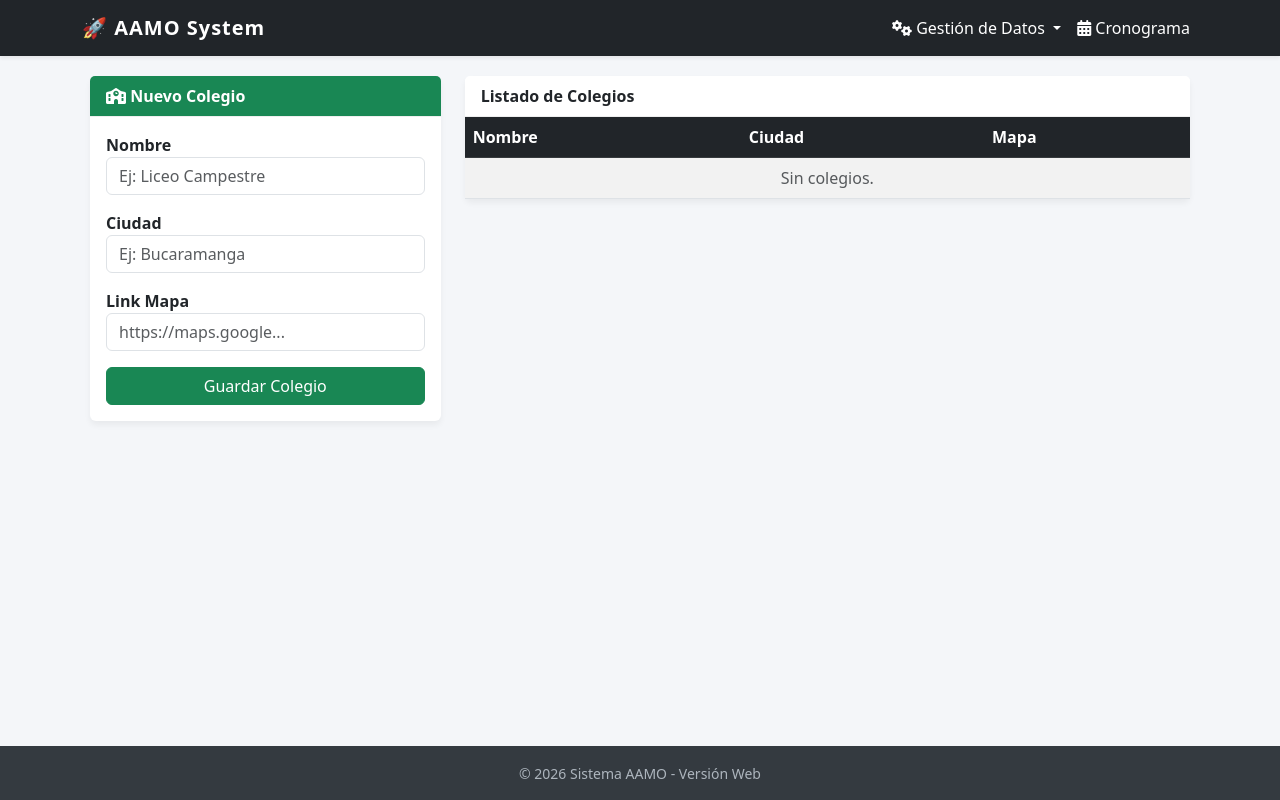
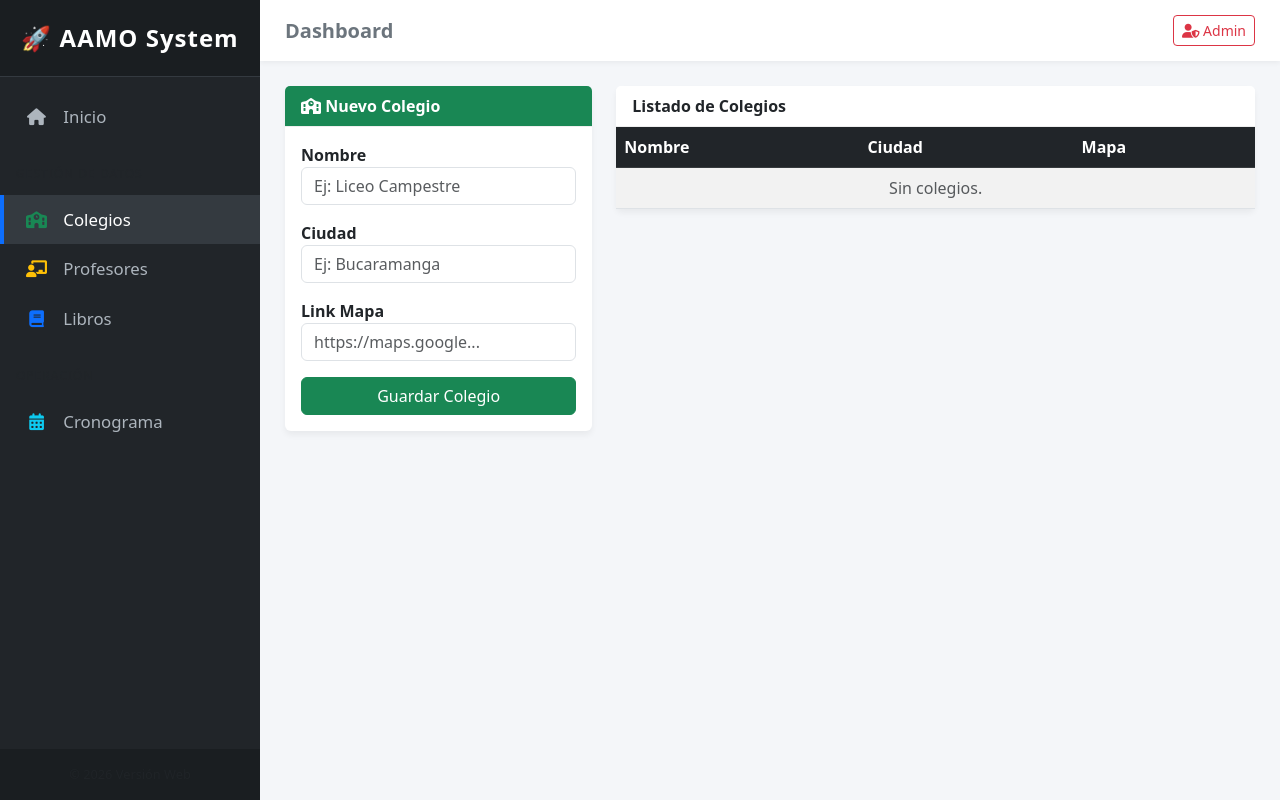
Before and after one commit to MStikMedina/ProgramacionAAMO, a Django app: page /colegios/ in a window 1280 px wide. Run offline with Django 5.2, Linux system fonts and the light colour scheme; data that the repository does not hold is empty.

Commit message:
feat: implementacion de sidebar lateral y nueva pagina de inicio

```diff
--- a/core/urls.py
+++ b/core/urls.py
@@ -1,8 +1,10 @@
 from django.contrib import admin
 from django.urls import path, include
 from gestion_datos.views import gestion_libros, gestion_colegios, gestion_profesores
+from .views import home
 
 urlpatterns = [
+    path('', home, name='home'),
     path('admin/', admin.site.urls),
     path('libros/', gestion_libros, name='gestion_libros'),
     path('colegios/', gestion_colegios, name='gestion_colegios'),
--- /dev/null
+++ b/core/views.py
@@ -0,0 +1,4 @@
+from django.shortcuts import render
+
+def home(request):
+    return render(request, 'home.html')
--- a/templates/base.html
+++ b/templates/base.html
@@ -11,30 +11,84 @@
     <style>
         body {
             background-color: #f4f6f9;
-            min-height: 100vh;
+            margin: 0;
+            display: flex;
+            height: 100vh;
+            overflow: hidden; /* Evita doble scroll */
+        }
+
+        /* Estilos del Menú Lateral */
+        .sidebar {
+            width: 260px;
+            background-color: #212529;
+            color: white;
             display: flex;
             flex-direction: column;
+            transition: all 0.3s;
         }
 
-        .navbar-brand {
+        .sidebar-brand {
+            padding: 20px;
+            font-size: 1.5rem;
             font-weight: bold;
+            text-align: center;
             letter-spacing: 1px;
+            background-color: #1a1e21;
+            border-bottom: 1px solid #343a40;
         }
 
-        .content-wrapper {
-            flex: 1;
-            padding: 20px;
+        .sidebar-menu {
+            flex-grow: 1;
+            padding-top: 15px;
+            overflow-y: auto;
         }
 
-        .footer {
-            background-color: #343a40;
+        .sidebar-menu a {
             color: #adb5bd;
-            padding: 15px 0;
-            text-align: center;
-            margin-top: auto;
+            text-decoration: none;
+            padding: 12px 20px;
+            display: block;
+            font-size: 1.05rem;
+            border-left: 4px solid transparent;
+            transition: all 0.2s;
         }
 
-        /* Estilos globales para tarjetas */
+        .sidebar-menu a:hover, .sidebar-menu a.active {
+            color: #fff;
+            background-color: #343a40;
+            border-left-color: #0d6efd; /* Azul de Bootstrap */
+        }
+
+        .sidebar-menu i {
+            width: 25px;
+            text-align: center;
+            margin-right: 10px;
+        }
+
+        /* Estilos del Contenido Principal */
+        .main-wrapper {
+            flex-grow: 1;
+            display: flex;
+            flex-direction: column;
+            background-color: #f4f6f9;
+            overflow-y: auto;
+        }
+
+        .top-header {
+            background-color: #fff;
+            padding: 15px 25px;
+            box-shadow: 0 2px 5px rgba(0,0,0,0.05);
+            display: flex;
+            justify-content: space-between;
+            align-items: center;
+        }
+
+        .content-area {
+            padding: 25px;
+            flex-grow: 1;
+        }
+
+        /* Tarjetas (se mantiene tu estilo original) */
         .card {
             border: none;
             box-shadow: 0 4px 6px rgba(0, 0, 0, 0.05);
@@ -51,50 +105,52 @@
 
 <body>
 
-    <nav class="navbar navbar-expand-lg navbar-dark bg-dark shadow-sm">
-        <div class="container">
-            <a class="navbar-brand" href="#">🚀 AAMO System</a>
-            <button class="navbar-toggler" type="button" data-bs-toggle="collapse" data-bs-target="#navbarNav">
-                <span class="navbar-toggler-icon"></span>
-            </button>
-            <div class="collapse navbar-collapse" id="navbarNav">
-                <ul class="navbar-nav ms-auto">
-                    <li class="nav-item dropdown">
-                        <a class="nav-link dropdown-toggle active" href="#" role="button" data-bs-toggle="dropdown">
-                            <i class="fas fa-cogs"></i> Gestión de Datos
+    <nav class="sidebar">
+        <div class="sidebar-brand">
+            🚀 AAMO System
+        </div>
+        <div class="sidebar-menu">
+            <a href="{% url 'home' %}" class="{% if request.resolver_match.url_name == 'home' %}active{% endif %}">
+                <i class="fas fa-home"></i> Inicio
             </a>
-                        <ul class="dropdown-menu dropdown-menu-end">
-                            <li><a class="dropdown-item" href="{% url 'gestion_libros' %}"><i
-                                        class="fas fa-book text-primary"></i> Libros</a></li>
-                            <li><a class="dropdown-item" href="{% url 'gestion_profesores' %}"><i
-                                        class="fas fa-chalkboard-teacher text-warning"></i> Profesores</a></li>
-                            <li><a class="dropdown-item" href="{% url 'gestion_colegios' %}"><i
-                                        class="fas fa-school text-success"></i> Colegios</a></li>
-                        </ul>
-                    </li>
 
-                    <li class="nav-item">
-                        <a class="nav-link active" href="{% url 'dashboard' %}">
-                            <i class="fas fa-calendar-alt"></i> Cronograma
+            <div class="px-3 py-2 mt-3 mb-1 text-uppercase text-muted" style="font-size: 0.75rem; letter-spacing: 1px;">Gestión de Datos</div>
+            <a href="{% url 'gestion_colegios' %}" class="{% if request.resolver_match.url_name == 'gestion_colegios' %}active{% endif %}">
+                <i class="fas fa-school text-success"></i> Colegios
             </a>
-                    </li>
-                </ul>
+            <a href="{% url 'gestion_profesores' %}" class="{% if request.resolver_match.url_name == 'gestion_profesores' %}active{% endif %}">
+                <i class="fas fa-chalkboard-teacher text-warning"></i> Profesores
+            </a>
+            <a href="{% url 'gestion_libros' %}" class="{% if request.resolver_match.url_name == 'gestion_libros' %}active{% endif %}">
+                <i class="fas fa-book text-primary"></i> Libros
+            </a>
+
+            <div class="px-3 py-2 mt-3 mb-1 text-uppercase text-muted" style="font-size: 0.75rem; letter-spacing: 1px;">Operación</div>
+            <a href="{% url 'dashboard' %}" class="{% if request.resolver_match.url_name == 'dashboard' %}active{% endif %}">
+                <i class="fas fa-calendar-alt text-info"></i> Cronograma
+            </a>
         </div>
+        <div class="p-3 text-center text-muted" style="font-size: 0.8rem; background-color: #1a1e21;">
+            &copy; 2026 Versión Web
         </div>
     </nav>
 
-    <div class="container content-wrapper">
+    <div class="main-wrapper">
+        <header class="top-header">
+            <h5 class="mb-0 text-secondary fw-bold">{% block header_title %}Dashboard{% endblock %}</h5>
+            <div>
+                <a href="/admin" class="btn btn-outline-danger btn-sm" title="Ir al Panel de Administración">
+                    <i class="fas fa-user-shield"></i> Admin
+                </a>
+            </div>
+        </header>
+
+        <div class="content-area">
             {% block content %}
             {% endblock %}
         </div>
-
-    <footer class="footer">
-        <div class="container">
-            <small>&copy; 2026 Sistema AAMO - Versión Web</small>
     </div>
-    </footer>
 
     <script src="https://cdn.jsdelivr.net/npm/bootstrap@5.3.0/dist/js/bootstrap.bundle.min.js"></script>
 </body>
-
 </html>
```
Also changed, not shown: templates/home.html (added, +27 -0 lines). Lines whose indentation alone changed are shown as unchanged.
